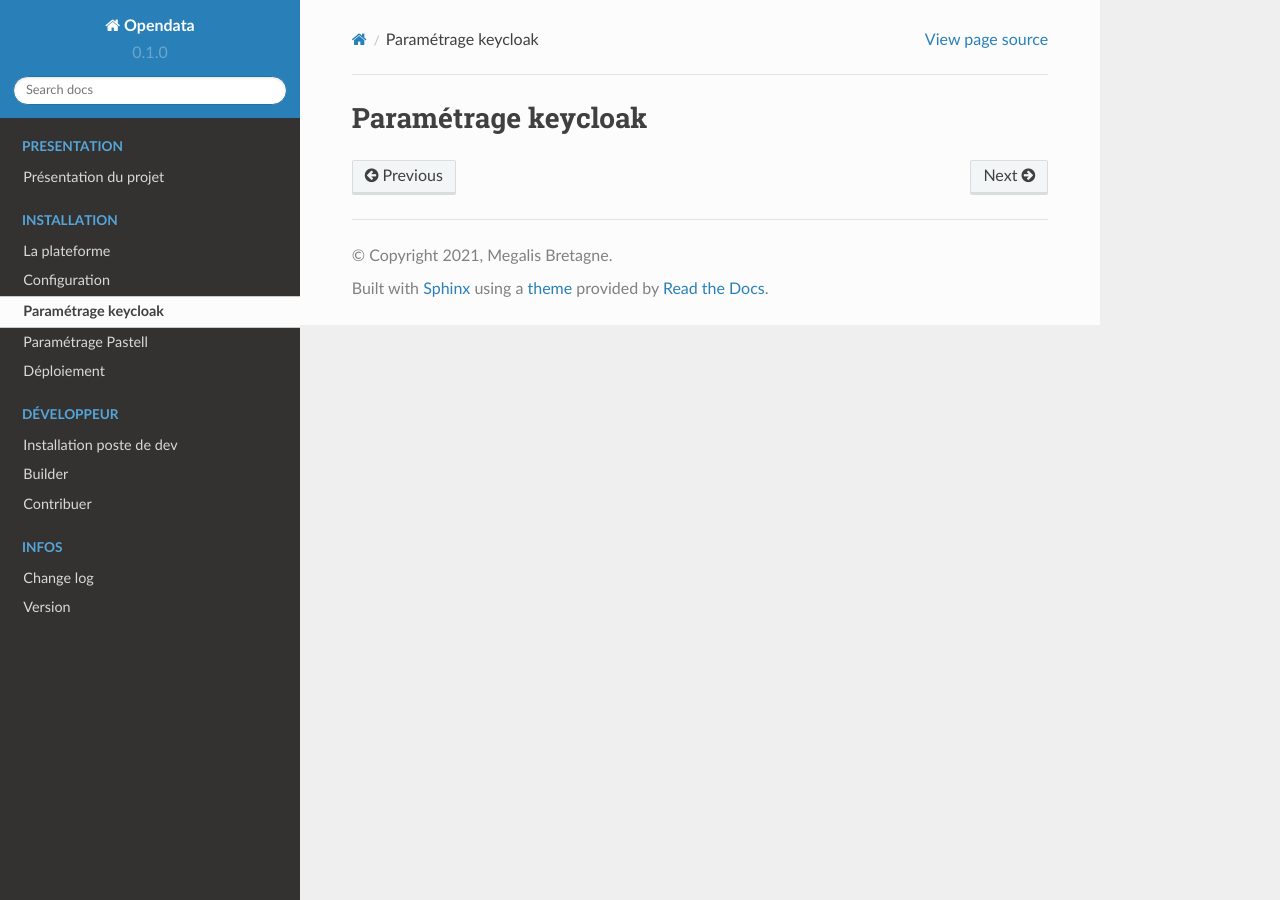
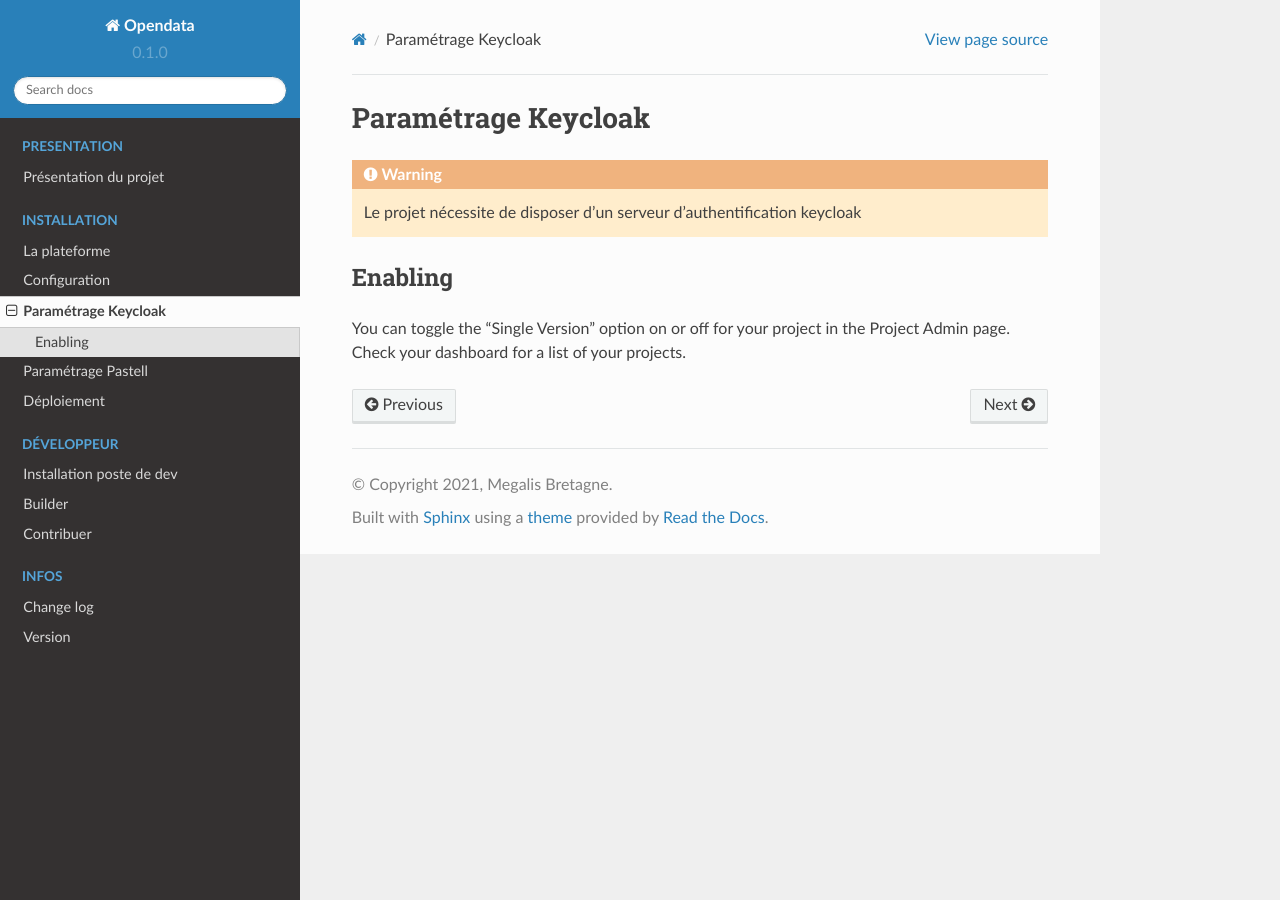
Before and after one commit to megalis-bretagne/opendata-extraction, a Sphinx documentation site: the page built from docs/source/guide/parametrageKeycloak.rst, in a window 1280 px wide. Built offline with Sphinx 7.4.7 and the Read the Docs theme 2.0.0, drawn with Linux system fonts in a browser that asks for light colours.

Commit message:
Ajout doc

```diff
--- /dev/null
+++ b/docs/source/guide/parametrageKeycloak.rst
@@ -0,0 +1,13 @@
+Paramétrage Keycloak
+===========================
+
+.. warning:: Le projet nécessite de disposer d'un serveur d'authentification keycloak
+
+
+
+
+Enabling
+~~~~~~~~
+
+You can toggle the "Single Version" option on or off for your project in the Project Admin page.
+Check your :term:`dashboard` for a list of your projects.
--- a/docs/source/index.rst
+++ b/docs/source/index.rst
@@ -19,7 +19,7 @@ Documentation des briques opendata de Megalis Bretagne
 
    guide/plateforme.md
    guide/configuration.md
-   guide/parametrageKeycloak.md
+   guide/parametrageKeycloak
    guide/parametragePastell.md
    guide/deploiement.md
 
```
Also changed, not shown: docs/source/guide/parametrageKeycloak.md (deleted, +0 -1 lines), docs/source/guide/plateforme.md (+2 -2 lines).
